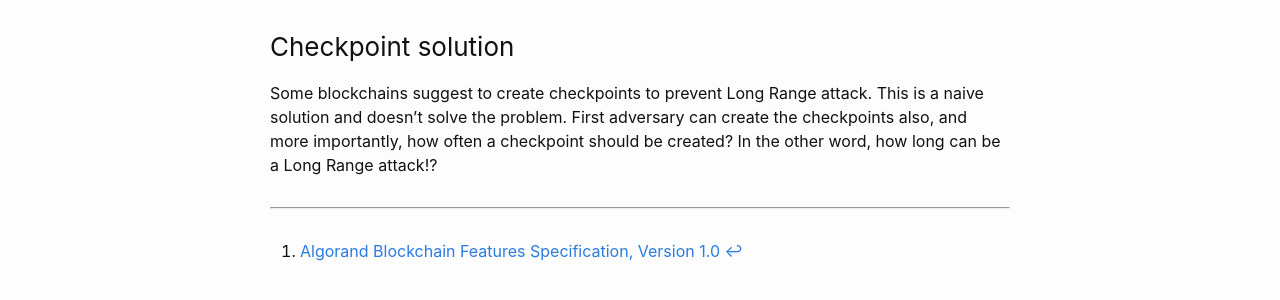
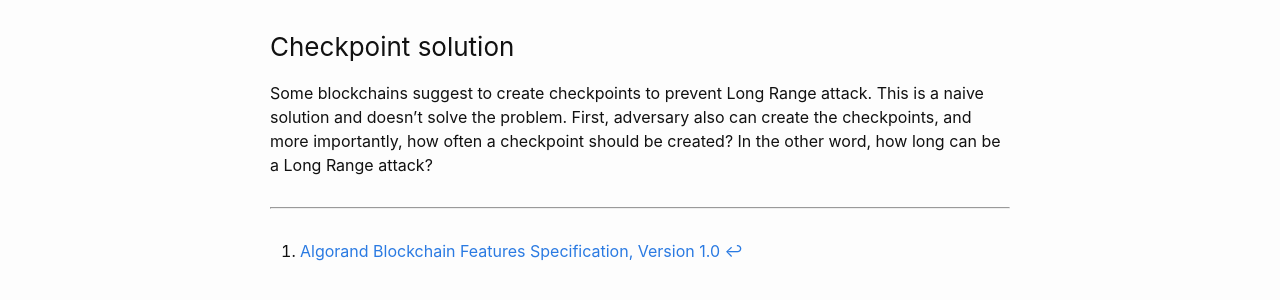
Before and after one commit to b00f/b00f.github.io, a Jekyll site: the page built from _posts/2022-02-17-security_of_proof_of_stake.md, in a window 1280 px wide and 900 px high, scrolled down 1604 px. Shown: the part 382-682 px from the top of the window. Built offline with Jekyll 4.4.1, drawn with Linux system fonts in a browser that asks for light colours.

```diff
--- a/_posts/2022-02-17-security_of_proof_of_stake.md
+++ b/_posts/2022-02-17-security_of_proof_of_stake.md
@@ -14,6 +14,7 @@ With the mindset of racing between forks, a [Proof of Stake](https://bitcointalk
 This definition is based a wrong assumption. In Proof of Stake blockchains, a fork should never happen at the current height, so there shouldn’t be a “Nothing at Stake” attack.
 
 Let’s dig into it a little deeper. Here are some assumptions:
+
 1. In each height the proposer is deterministically known
 2. More than ⅔ of the stake should be honest and sign the proposed block
 
@@ -36,14 +37,13 @@ keys, no two distinct valid blocks can be produced for the same round. [^1]
 
 Algorand's solution for preventing Long Range attack has some side effects: It added complexity to the codebase and since all participant should provide cryptographic proof for ephemeral keys per round, it increased the network bandwidth.
 
-
 ### Zarb solution
 
 One way to mitigate these attacks is to somehow bind the transaction into the main chain or fork. In this way, you could put something from the main chain, such as the previous block hash, into the transaction. This mechanism would be like stamping a transaction and would help to secure the blockchain against Long Range Attacks. Stamped transactions would be valid only on the main chain and therefore you wouldn’t be able to use them in any other long fork.
 
 ### Checkpoint solution
 
-Some blockchains suggest to create checkpoints to prevent Long Range attack. This is a naive solution and doesn't solve the problem. First adversary can create the checkpoints also, and more importantly, how often a checkpoint should be created? In the other word, how long can be a Long Range attack!?
+Some blockchains suggest to create checkpoints to prevent Long Range attack. This is a naive solution and doesn't solve the problem. First, adversary also can create the checkpoints, and more importantly, how often a checkpoint should be created? In the other word, how long can be a Long Range attack?
 
 ---
 
```
